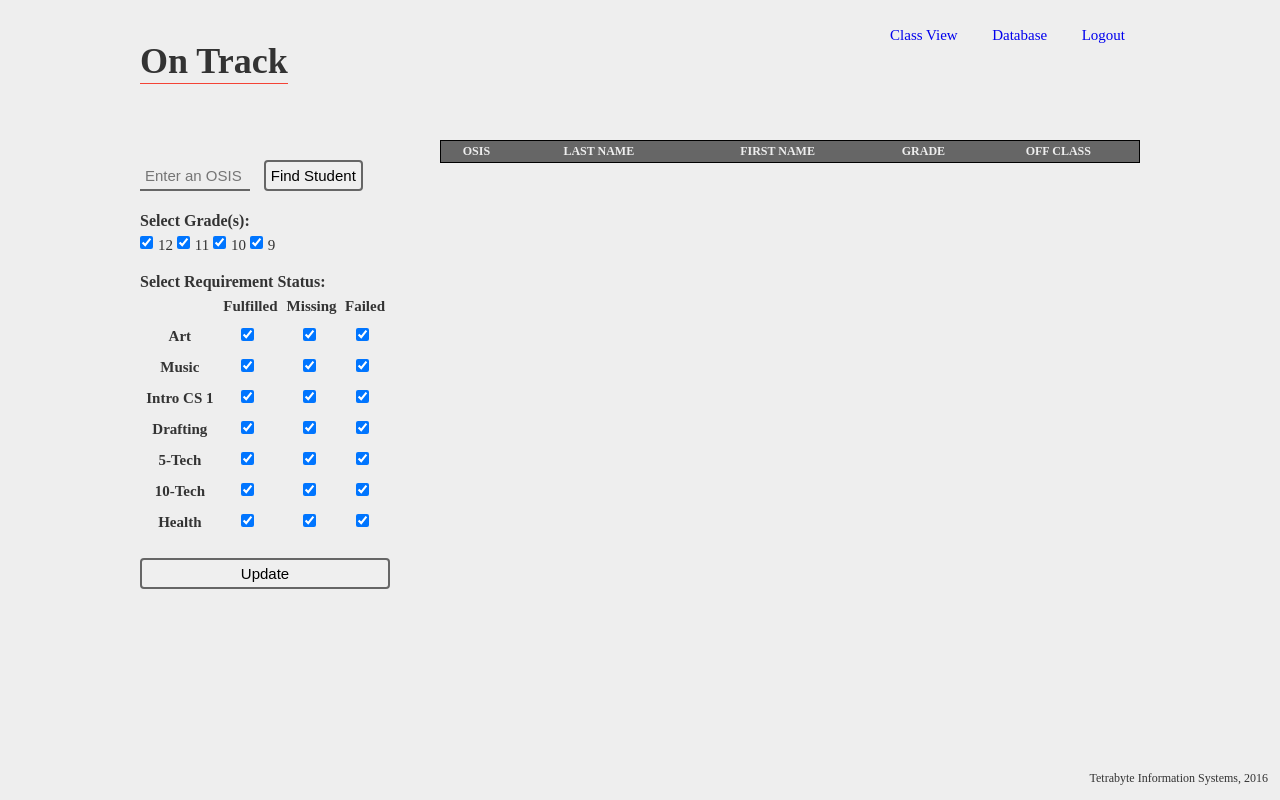
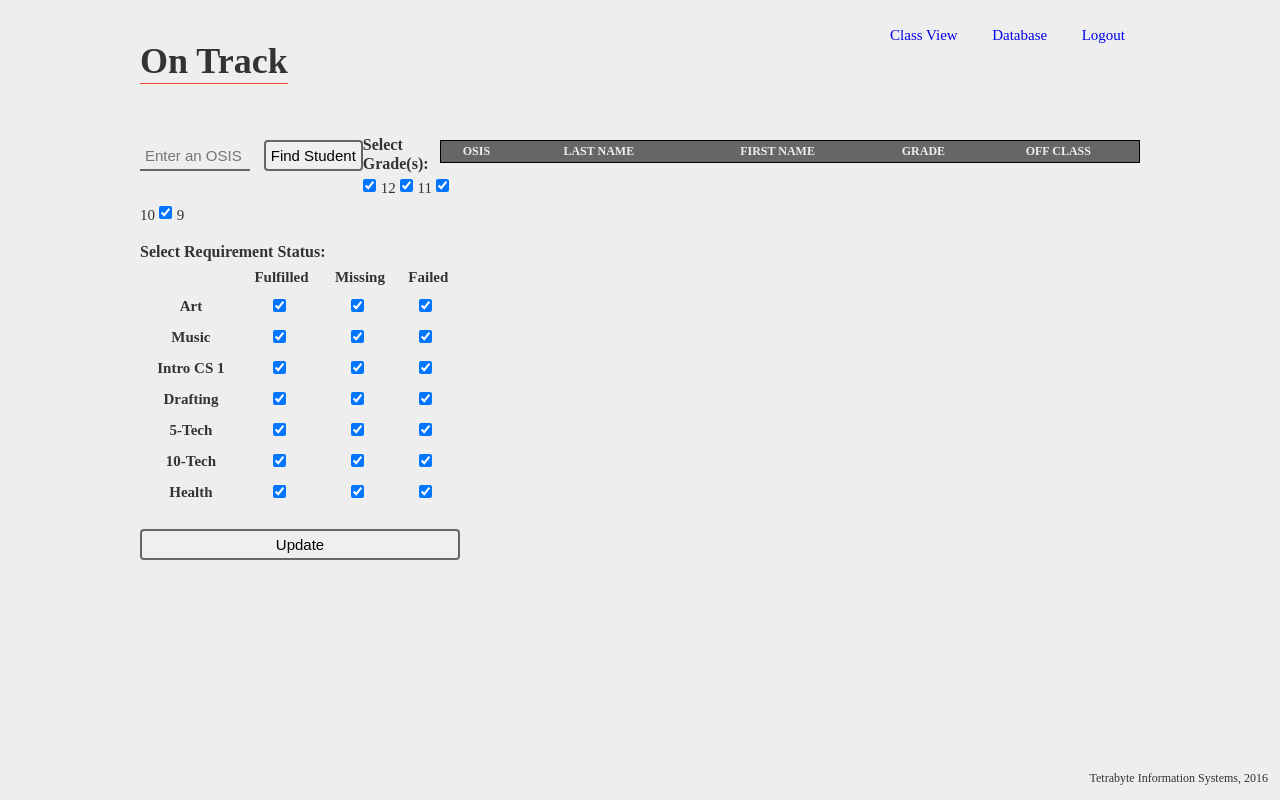
Before and after one commit to stuy-tetrabyte/graduation-req-tracker, a Flask app: page /class in a window 1280 px wide. Run offline with Flask 2, Linux system fonts and the light colour scheme; data that the repository does not hold is empty; parts of the project's set-up code (start-up, migrations or seed data) failed here and were passed over.

Commit message:
fixed sidebar

```diff
--- a/static/class.css
+++ b/static/class.css
@@ -1,9 +1,11 @@
 #filters {
+    position: fixed;
 	float: left;
 	width: 25%;
 	min-width: 250px;
 	margin: 0px;
 	margin-right: 5%;
+	top: 120px;
 }
 
 #filters form {
@@ -37,7 +39,7 @@
 	float: right;
 	width: 70%;
 	min-width: 700px;
-	margin: 0px;
+	margin-bottom: 50px;
 }
 
 #results table {
```
